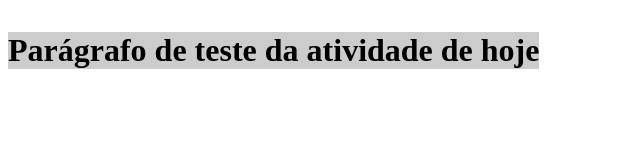
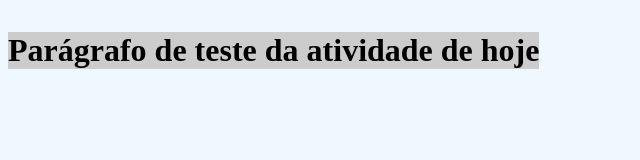
Before and after one commit to Prof-Kleber/siteivaipora, a plain HTML site: page index.html in a window 1280 px wide. Shown: the whole page, without its empty margins (0-640 px from the left). Drawn offline with Linux system fonts and the light colour scheme.

Commit message:
alterado fundo

```diff
--- a/style.css
+++ b/style.css
@@ -1,3 +1,8 @@
+body{
+    background-color: aliceblue;
+    text-align: center;
+}
+
 .paragrafo1{
 
     text-align: center;
```
